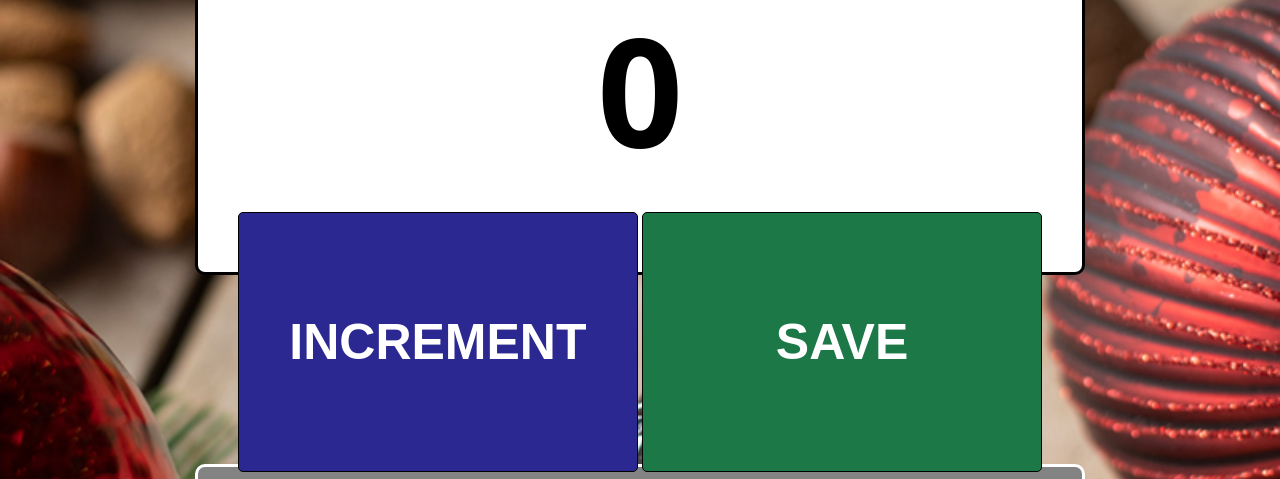
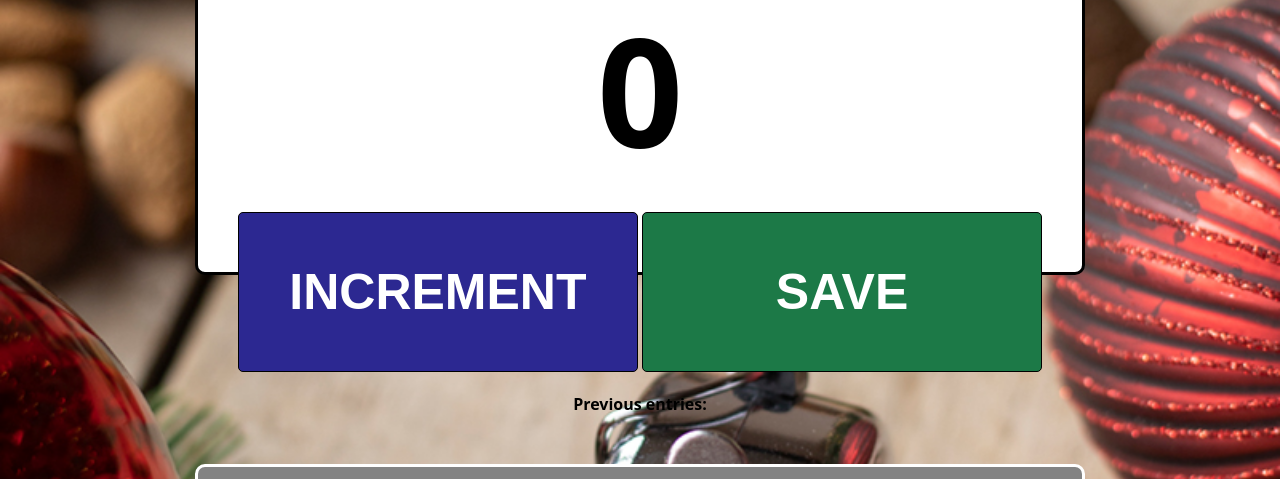
Before and after one commit to Rohitjadhav19899/Row_counter, a plain HTML site: page index.html in a window 1280 px wide. Shown: the part 321-800 px from the top of the page. Drawn offline with Linux system fonts and the light colour scheme.

Commit message:
Update index.css

```diff
--- a/index.css
+++ b/index.css
@@ -41,8 +41,8 @@ h2 {
 
 button {
     border: 1px solid black;
-    padding-top: 100px;
-    padding-bottom: 100px;
+    padding-top: 50px;
+    padding-bottom: 50px;
     color: white;
     font-weight: bold;
     width: 400px;
```
